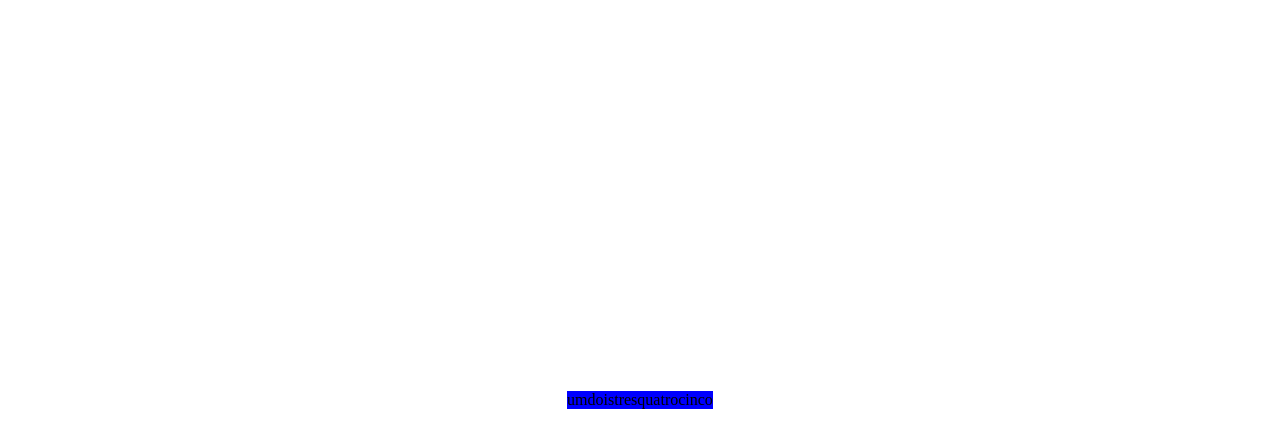
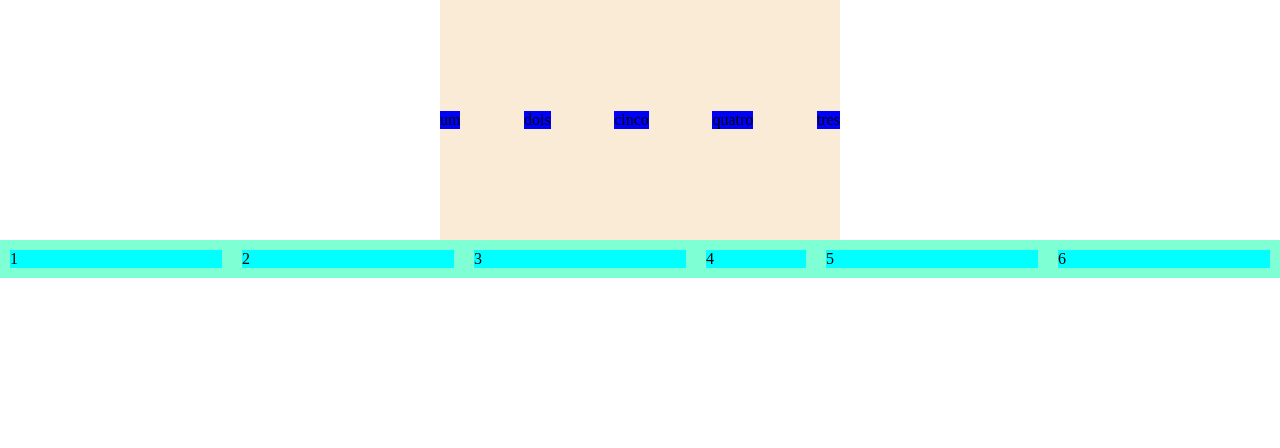
Before and after one commit to JaderPereira/HTML-CSS, a plain HTML site: page mod-5/flexbox/index.html in a window 1280 px wide. Drawn offline with Linux system fonts and the light colour scheme.

Commit message:
praticamente tudo sobre flexbox

```diff
--- a/mod-5/aula1/style.css
+++ /dev/null
@@ -1,42 +0,0 @@
-* {
-    margin: 0;
-    padding: 0;
-    box-sizing: border-box;
-}
-
-.flexConteiner{
-    height: 100vh;
-
-    display: flex;
-    justify-content: center;
-    align-items: center;
-    flex-direction: row;
-}
-.flexItem{
-    background-color: blue;
-}
-
-
-
-/*
-Omg hi aula de flexbox
-
-flexbox é uma maneira que temos no css de aprimorar nosso layout, deixando ele mais flexivel, como o nome já diz. Aplicamos o flexbox em um elemento pai que queremos que os filhos tenham essa flexibilidade, o display flex n afeta o elemento pai e sim seus filhos, como está no código html que temos uma div com class 'flexConteiner' que está sendo aplicado o display flex para afetar seus filhos.
-
-Quando eu aplico o display flex eu abro um leque de possibilidades para poder trabalhar, por exemplo:
-
-flex-direction: column;         faz com que a direção dos elementos sejam em uma coluna de cima pra baixo
-flex-direction: row;            faz com que a direção dos elementos sejam em linha da esquerda pra direita
-flex-direction: column-reverse; faz com que a direção dos elementos sejam em uma coluna reversa de baixo pra cima
-flex-direction: row-reverse;    faz com que a direção dos elementos sejam em uma linha reversa da direita pra esquerda
-
-Só com isso já tenho uma porrada de coisa pra trabalhar, alem disso temos umas propriedades que nos ajudam a posicionar elementos como justify-content e o align-items
-
-justify-content: flex-end;
-justify-content: flex-end;
-justify-content: flex-end;
-justify-content: flex-end;
-
-
-
-*/
--- a/mod-5/aula1/index.html
+++ b/mod-5/flexbox/index.html
@@ -9,10 +9,19 @@
 <body>
     <div class="flexConteiner">
         <div class="flexItem">um</div>
-        <div class="flexItem">dois</div>
+        <div class="flexItem" id="estranho">dois</div>
         <div class="flexItem">tres</div>
         <div class="flexItem">quatro</div>
         <div class="flexItem">cinco</div>
     </div>
+
+    <div class="flexConteiner2">
+        <div class="flexItem2">1</div>
+        <div class="flexItem2">2</div>
+        <div class="flexItem2">3</div>
+        <div class="flexItem2" id="maluco">4</div>
+        <div class="flexItem2" id="pirado">5</div>
+        <div class="flexItem2">6</div>
+    </div>
 </body>
 </html>
--- /dev/null
+++ b/mod-5/flexbox/style.css
@@ -0,0 +1,103 @@
+* {
+    margin: 0;
+    padding: 0;
+    box-sizing: border-box;
+}
+
+.flexConteiner{
+    height: 30vh;
+    width: 400px;
+    background-color: antiquewhite;
+    margin: auto;
+    display: flex;
+    flex-wrap: nowrap;
+    justify-content: space-between;
+    align-items: center;
+    flex-direction: row;
+}
+.flexItem{
+    background-color: blue;
+}
+.flexItem:nth-child(1){
+    order: 1;
+}
+.flexItem:nth-child(2){
+    order: 2;
+}
+.flexItem:nth-child(3){
+    order: 5;
+}
+.flexItem:nth-child(4){
+    order: 4;
+}
+.flexItem:nth-child(5){
+    order: 3;
+}
+
+
+
+.flexConteiner2 {
+    background-color: aquamarine;
+    display: flex;
+    flex-wrap: nowrap;
+    justify-content: space-around;
+}
+
+.flexItem2 {
+    background-color: aqua;
+    margin: 10px;
+    flex-basis: 50px;
+    flex-grow: 1;
+    flex-shrink: 0;
+    flex: 1 0 100px;
+}
+
+
+
+#maluco {
+    flex-grow: 0;
+}
+#pirado {
+    flex-shrink: 1;
+}
+
+
+
+/*
+Omg hi aula de flexbox
+
+flexbox é uma maneira que temos no css de aprimorar nosso layout, deixando ele mais flexivel, como o nome já diz. Aplicamos o flexbox em um elemento pai que queremos que os filhos tenham essa flexibilidade, o display flex n afeta o elemento pai e sim seus filhos, como está no código html que temos uma div com class 'flexConteiner' que está sendo aplicado o display flex para afetar seus filhos.
+
+Quando eu aplico o display flex eu abro um leque de possibilidades para poder trabalhar, por exemplo o flex-direction que faz com que o meu eixo principal seja alterado, o conceito de eixo principal e secundário é bem simples.
+
+eixo principal: onde, por padrão, os elementos vão começar. Quando eu falo que um elemento pai vai ter um display flex e todos os filhos vão ser alterados ele ja vem com algumas configurações padrões que a gente já vai ver, uma dessas alterações é definir o eixo principal como linha, ou seja, se eu falo pro meu css colocar elementos no começo do meu eixo ele vai colocar elementos da esquerda pra direita. Podemos alterar o eixo com flex-direction.
+
+eixo secundário: é definidio quando definimos o eixo principal, se o eixo principal é coluna, ou eixo secundário é linha e vice versa.
+
+flex-direction: column;         faz com que o eixo principal dos elementos sejam em uma coluna de cima pra baixo
+flex-direction: row;            faz com que o eixo principal dos elementos sejam em linha da esquerda pra direita
+flex-direction: column-reverse; faz com que o eixo principal dos elementos sejam em uma coluna reversa de baixo pra cima
+flex-direction: row-reverse;    faz com que o eixo principal dos elementos sejam em uma linha reversa da direita pra esquerda
+
+Só com isso já tenho uma porrada de coisa pra trabalhar, alem disso temos umas propriedades que nos ajudam a posicionar elementos como justify-content e o align-items que trabalham com base no flex-direction, o justify-content muda o eixo principal e o align-items muda o eixo secundário.
+
+justify-content
+valores basicos:
+        justify-content: flex-start;     bota os elementos no inicio do eixo principal(valor padrão)
+        justify-content: flex-end;       bota os elementos no final do eixo principal
+        justify-content: center;         bota os elementos no meio do eixo principal
+    valores mais complexos:
+        justify-content: space-between;   coloca o primeiro e ultimo elemento colado na extremidade do pai e divide o espaço igualmente entre os elementos
+        justify-content: space-around;    cada item tem um espaço entre eles, o primeiro e o ultimo elemento vão ter metade desse espaço de distancia das extremidades
+        justify-content: space-evenly;    parecido com o space-between mas ao inves de colocar o primeiro e ultimo elemento colados na extremidade ele dá um espaço e divide entre todos os elementos(testa ai)
+
+align-items
+    align-items: flex-start       bota os elementos no inicio do eixo secundário
+    align-items: flex-end         bota os elementos no fim do eixo secundário
+    align-items: center           alinha os elementos no centro do eixo secundário
+    align-items: sctrech          estica os itens para que eles o comprimento completo do eixo secundário(valor padrão)
+    align-items: baseline         digamos que temos um elemento com fonte maior que os demais e ta mt feio pq ta desalinhado pelo tamanho, o baseline vai alinha os elementos pequenos para que fique visualmente bonitos ao lado do elemento grande
+
+
+
+*/
```
Also changed, not shown: mod-5/flexbox/flexbox.txt (added).
